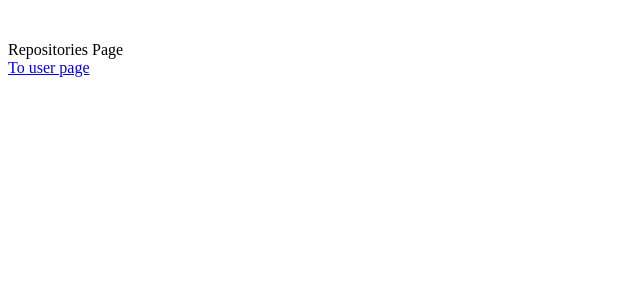
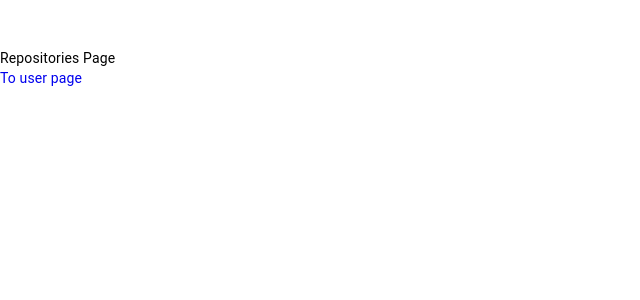
Before and after one commit to mdelbianco9/Github-application, a Vue app: page /#/repositories in a window 1280 px wide. Shown: the top 300 px of the page, without its empty margins (0-640 px from the left). Built offline with nearby package versions, Linux system fonts and the light colour scheme; no server answers.

Commit message:
Adding vue-material

```diff
--- a/src/assets/sass/app.scss
+++ b/src/assets/sass/app.scss
@@ -1,3 +1 @@
-body {
-	background: white;
-}
+@import '~vue-material/dist/vue-material.css';
--- a/src/bootstrap.js
+++ b/src/bootstrap.js
@@ -37,3 +37,8 @@ import './assets/sass/app.scss';
 export default {
 	router,
 };
+
+
+import VueMaterial from 'vue-material';
+
+Vue.use(VueMaterial);
```
